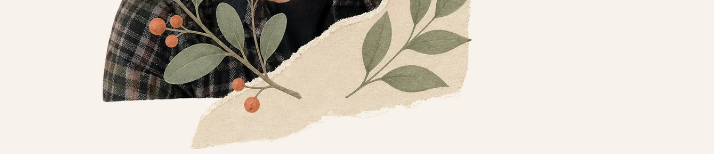
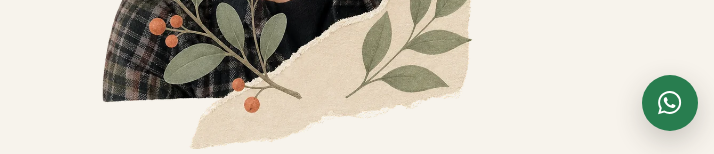
Before and after one commit to bcrfaria/bruna-page, an Astro site: page / in a window 1280 px wide. Shown: the part 653-807 px from the top of the page, 566-1280 px from the left. Built offline with nearby package versions, Linux system fonts and the light colour scheme; Astro itself is replaced by a stand-in of ours.

Commit message:
Reforça chamadas para ação e unidade visual

```diff
--- a/src/pages/index.astro
+++ b/src/pages/index.astro
@@ -65,7 +65,7 @@ const jsonLd = {
           <a href="#sobre">Sobre</a>
           <a href="#como-comecar">Como começar</a>
           <a href="#faq">Dúvidas</a>
-          <a class="menu-cta" href="#agendar">Agendar</a>
+          <a class="menu-cta" href={site.agendamento} target="_blank" rel="noopener">Agendar</a>
         </div>
       </div>
     </nav>
@@ -86,7 +86,7 @@ const jsonLd = {
             <li>Brasil e exterior</li>
           </ul>
           <div class="acoes">
-            <a class="btn" href="#agendar">
+            <a class="btn" href={site.agendamento} target="_blank" rel="noopener">
               <Icone nome="calendario" /> Agendar uma conversa
             </a>
             <a class="btn secundario" href={whatsappUrl} target="_blank" rel="noopener">
@@ -146,6 +146,12 @@ const jsonLd = {
             <li><strong>Recursos</strong><span>Desenvolver maneiras possíveis de lidar com desafios do cotidiano.</span></li>
             <li><strong>Autonomia</strong><span>Fazer escolhas mais conscientes e coerentes com quem você é.</span></li>
           </ul>
+          <div class="chamada-secao">
+            <p>Quer entender se a psicoterapia pode fazer sentido para você?</p>
+            <a class="btn secundario" href={whatsappUrl} target="_blank" rel="noopener">
+              <Icone nome="whatsapp" /> Conversar com a Bruna
+            </a>
+          </div>
         </div>
       </section>
 
@@ -194,6 +200,12 @@ const jsonLd = {
             </li>
           ))}
         </ul>
+        <div class="chamada-secao">
+          <p>Se você se reconheceu em alguma dessas experiências, podemos conversar.</p>
+          <a class="btn secundario" href={whatsappUrl} target="_blank" rel="noopener">
+            <Icone nome="whatsapp" /> Tirar uma dúvida pelo WhatsApp
+          </a>
+        </div>
       </section>
 
       <section class="processo" id="como-comecar">
@@ -273,16 +285,17 @@ const jsonLd = {
                 e continuidade mesmo em viagens ou mudanças de cidade.
               </p>
               <p>
-                As sessões acontecem por videochamada, em ambiente seguro. Você só precisa de internet
-                estável e de um espaço reservado para falar com privacidade.
+                As sessões acontecem por videochamada, em ambiente seguro. Você precisa de internet
+                estável, fones de ouvido e de um espaço reservado para falar com privacidade. Os fones
+                ajudam a preservar o sigilo e fazem a sessão funcionar melhor.
               </p>
             </div>
             <div class="acoes">
-              <a class="btn" href={whatsappUrl} target="_blank" rel="noopener">
-                <Icone nome="whatsapp" /> Conversar pelo WhatsApp
+              <a class="btn" href={site.agendamento} target="_blank" rel="noopener">
+                <Icone nome="calendario" /> Agendar uma conversa
               </a>
-              <a class="btn secundario" href={instagramUrl} target="_blank" rel="noopener">
-                <Icone nome="instagram" /> @{site.instagram}
+              <a class="btn secundario" href={whatsappUrl} target="_blank" rel="noopener">
+                <Icone nome="whatsapp" /> Falar no WhatsApp
               </a>
             </div>
           </div>
@@ -314,6 +327,17 @@ const jsonLd = {
       </section>
     </main>
 
+    <a
+      class="whatsapp-flutuante"
+      href={whatsappUrl}
+      target="_blank"
+      rel="noopener"
+      aria-label="Falar com Bruna pelo WhatsApp"
+      title="Falar pelo WhatsApp"
+    >
+      <Icone nome="whatsapp" />
+    </a>
+
     <footer class="rodape">
       <div class="wrap">
         <p class="nome">{site.nome}</p>
@@ -332,7 +356,7 @@ const jsonLd = {
           )}
           {site.email && <a href={`mailto:${site.email}`}>E-mail</a>}
         </nav>
-        <p class="aviso-crise">Este site não oferece atendimento de urgência. Em situação de crise ou risco imediato, procure um serviço de emergência da sua região. No Brasil, o CVV oferece apoio emocional pelo telefone 188.</p>
+        <p class="aviso-crise">Este site não oferece atendimento de urgência. Em situação de crise ou risco imediato, procure um serviço de emergência da sua região.</p>
       </div>
     </footer>
 
@@ -612,9 +636,12 @@ const jsonLd = {
       .oferece { margin-top: clamp(2.5rem, 7vw, 4rem); padding-top: 2rem; border-top: 1px solid var(--linha); }
       .oferece h3 { font-size: 1.35rem; margin: 0 0 1.25rem; }
       .oferece ul { list-style: none; padding: 0; margin: 0; display: grid; grid-template-columns: repeat(5, 1fr); gap: 1rem; }
-      .oferece li { padding: 1.25rem; background: var(--papel-fundo); border-radius: 12px; }
+      .oferece li { padding: 1.25rem; background: #fff; border: 1px solid var(--linha); border-radius: 12px; overflow: hidden; }
       .oferece strong { display: block; font-family: Fraunces, serif; font-weight: 500; color: var(--tinta); margin-bottom: .35rem; }
       .oferece span { display: block; color: var(--tinta-suave); font-size: .9rem; line-height: 1.6; }
+      .chamada-secao { margin-top: 2rem; padding-top: 1.5rem; border-top: 1px solid var(--linha); display: flex; align-items: center; justify-content: space-between; gap: 1.5rem; }
+      .chamada-secao p { margin: 0; color: var(--tinta-suave); max-width: 44ch; }
+      .chamada-secao .btn { flex-shrink: 0; }
       .abordagem { background: #eee9df; border-block: 1px solid var(--linha); }
       .abordagem .wrap, .etica .wrap, .atendimento .wrap { max-width: 68rem; }
       .abordagem h2, .etica h2, .atendimento h2 { font-size: clamp(1.8rem, 4vw, 2.6rem); }
@@ -644,6 +671,7 @@ const jsonLd = {
         .terapia-grid, .abordagem-grid, .etica-grid, .atendimento-grid, .formacao-grid { grid-template-columns: 1fr; }
         .terapia-grid .imagem-editorial { order: -1; }
         .oferece ul { grid-template-columns: 1fr; }
+        .chamada-secao { align-items: flex-start; flex-direction: column; }
       }
 
       .instagram-bloco { max-width: 64rem; display: flex; justify-content: space-between; align-items: center; gap: 2rem; border-top: 1px solid var(--linha); }
@@ -816,7 +844,29 @@ const jsonLd = {
       .links a:hover { border-bottom-color: currentColor; }
       .aviso-crise { max-width: 62ch; margin: 2rem 0 0; padding-top: 1.5rem; border-top: 1px solid var(--linha); color: var(--tinta-suave); font-size: .75rem; line-height: 1.6; }
 
-      :where(a, summary, .btn):focus-visible {
+      .whatsapp-flutuante {
+        position: fixed;
+        right: max(1rem, env(safe-area-inset-right));
+        bottom: max(1rem, env(safe-area-inset-bottom));
+        z-index: 8;
+        display: grid;
+        place-items: center;
+        width: 3.5rem;
+        height: 3.5rem;
+        border-radius: 50%;
+        background: #287d4f;
+        color: #fff;
+        text-decoration: none;
+        box-shadow: 0 10px 28px rgba(46, 42, 38, .24);
+        transition: transform .2s ease, background .2s ease;
+      }
+      .whatsapp-flutuante:hover { background: #216a43; transform: translateY(-2px); }
+      .whatsapp-flutuante :global(svg) { width: 1.45rem; height: 1.45rem; }
+      @media (max-width: 40rem) {
+        .whatsapp-flutuante { width: 3.25rem; height: 3.25rem; }
+      }
+
+      :where(a, summary, .btn, .whatsapp-flutuante):focus-visible {
         outline: 2px solid var(--verde);
         outline-offset: 3px;
         border-radius: 4px;
```
